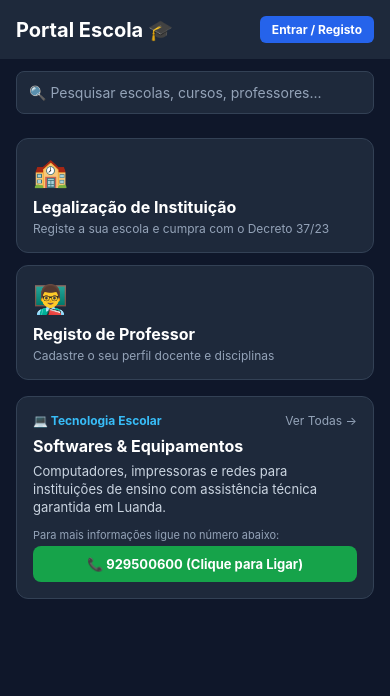
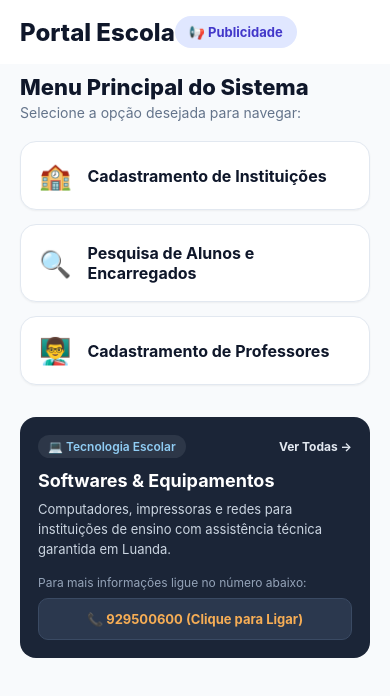
Before and after one commit to lucasbandej-boop/portal-escola-app-, a React Native app: screen / in a window 390 px wide. Shown: the top 696 px of the page. Built offline with nearby package versions, Linux system fonts and the light colour scheme.

Commit message:
Ajusta o design do menu idetico a imagem

```diff
--- a/App.js
+++ b/App.js
@@ -139,7 +139,9 @@ function CarrosselPublicidades({ publicidadeLigar, onVerTodas }) {
   return (
     <View style={styles.cardPublicidade}>
       <View style={styles.pubBadgeRow}>
+        <View style={styles.badgeCategoriaBox}>
           <Text style={styles.badgeCategoria}>💻 Tecnologia Escolar</Text>
+        </View>
         <TouchableOpacity onPress={onVerTodas}>
           <Text style={styles.contadorPub}>Ver Todas →</Text>
         </TouchableOpacity>
@@ -717,7 +719,6 @@ export default function App() {
   const [usuarioLogado, setUsuarioLogado] = useState(null);
   const [dadosPerfil, setDadosPerfil] = useState(null);
   const [tipoPerfil, setTipoPerfil] = useState('');
-  const [termoPesquisa, setTermoPesquisa] = useState('');
 
   const ligarParaPublicidade = () => {
     Linking.openURL('tel:929500600');
@@ -740,85 +741,69 @@ export default function App() {
 
   return (
     <SafeAreaView style={styles.container}>
-      <StatusBar barStyle="light-content" backgroundColor="#1e293b" />
+      <StatusBar barStyle="dark-content" backgroundColor="#ffffff" />
 
       {telaAtual === 'home' && (
         <ScrollView contentContainerStyle={{ paddingBottom: 30 }}>
-          <View style={styles.headerHome}>
-            <Text style={styles.logoTitle}>Portal Escola 🎓</Text>
+          {/* CABEÇALHO IDÊNTICO À IMAGEM */}
+          <View style={styles.headerHomeLight}>
+            <Text style={styles.logoTitleLight}>Portal Escola</Text>
 
-            {usuarioLogado ? (
-              <TouchableOpacity
-                style={styles.btnUserStatus}
-                onPress={() => setTelaAtual('perfil')}
-              >
-                <Text style={styles.txtUserStatus}>
-                  👤 {usuarioLogado.email ? usuarioLogado.email.split('@')[0] : 'Minha Conta'}
-                </Text>
+            <TouchableOpacity style={styles.btnBadgePublicidade} onPress={() => setTelaAtual('todas_pubs')}>
+              <Text style={styles.txtBadgePublicidade}>📢 Publicidade</Text>
             </TouchableOpacity>
-            ) : (
-              <TouchableOpacity
-                style={styles.btnLoginHeader}
-                onPress={() => setModalLoginVisivel(true)}
-              >
-                <Text style={styles.txtLoginHeader}>Entrar / Registo</Text>
-              </TouchableOpacity>
-            )}
           </View>
 
-          {/* O MENU E A PESQUISA FICAM EM CIMA */}
-          <View style={styles.menuGrid}>
-            <View style={styles.searchBarContainer}>
-              <TextInput
-                style={styles.inputSearch}
-                placeholder="🔍 Pesquisar escolas, cursos, professores..."
-                placeholderTextColor="#94a3b8"
-                value={termoPesquisa}
-                onChangeText={setTermoPesquisa}
-              />
-            </View>
+          <View style={styles.containerConteudo}>
+            <Text style={styles.tituloSecao}>Menu Principal do Sistema</Text>
+            <Text style={styles.subtituloSecao}>Selecione a opção desejada para navegar:</Text>
 
-            {usuarioLogado?.email === EMAIL_ADMIN && (
+            {/* CARTÕES DO MENU COM ESTILO DA IMAGEM */}
+            <View style={styles.menuGridLight}>
               <TouchableOpacity
-                style={[styles.menuCard, { borderColor: '#eab308', borderWidth: 2 }]}
-                onPress={() => setTelaAtual('admin')}
-              >
-                <Text style={styles.menuEmoji}>⚙️</Text>
-                <Text style={styles.menuTitle}>Painel de Administração Admin</Text>
-                <Text style={styles.menuSub}>Gerenciar e aprovar cadastramentos pendentes</Text>
-              </TouchableOpacity>
-            )}
-
-            <TouchableOpacity
-              style={styles.menuCard}
+                style={styles.menuCardLight}
                 onPress={() => {
                   if (!usuarioLogado) setModalLoginVisivel(true);
                   else setTelaAtual('cad_escola');
                 }}
               >
-              <Text style={styles.menuEmoji}>🏫</Text>
-              <Text style={styles.menuTitle}>Legalização de Instituição</Text>
-              <Text style={styles.menuSub}>Registe a sua escola e cumpra com o Decreto 37/23</Text>
+                <Text style={styles.menuEmojiLight}>🏫</Text>
+                <Text style={styles.menuTitleLight}>Cadastramento de Instituições</Text>
+              </TouchableOpacity>
+
+              <TouchableOpacity style={styles.menuCardLight}>
+                <Text style={styles.menuEmojiLight}>🔍</Text>
+                <Text style={styles.menuTitleLight}>Pesquisa de Alunos e Encarregados</Text>
               </TouchableOpacity>
 
               <TouchableOpacity
-              style={styles.menuCard}
+                style={styles.menuCardLight}
                 onPress={() => {
                   if (!usuarioLogado) setModalLoginVisivel(true);
                   else setTelaAtual('cad_prof');
                 }}
               >
-              <Text style={styles.menuEmoji}>👨‍🏫</Text>
-              <Text style={styles.menuTitle}>Registo de Professor</Text>
-              <Text style={styles.menuSub}>Cadastre o seu perfil docente e disciplinas</Text>
+                <Text style={styles.menuEmojiLight}>👨‍🏫</Text>
+                <Text style={styles.menuTitleLight}>Cadastramento de Professores</Text>
               </TouchableOpacity>
+
+              {usuarioLogado?.email === EMAIL_ADMIN && (
+                <TouchableOpacity
+                  style={[styles.menuCardLight, { borderColor: '#eab308', borderWidth: 2 }]}
+                  onPress={() => setTelaAtual('admin')}
+                >
+                  <Text style={styles.menuEmojiLight}>⚙️</Text>
+                  <Text style={styles.menuTitleLight}>Painel de Gestão Admin</Text>
+                </TouchableOpacity>
+              )}
             </View>
 
-          {/* O PAINEL DE PUBLICIDADE FICA EMBAIXO */}
+            {/* QUADRO DE PUBLICIDADE NO FUNDO */}
             <CarrosselPublicidades
               publicidadeLigar={ligarParaPublicidade}
               onVerTodas={() => setTelaAtual('todas_pubs')}
             />
+          </View>
         </ScrollView>
       )}
 
@@ -869,29 +854,58 @@ export default function App() {
 }
 
 const styles = StyleSheet.create({
-  container: { flex: 1, backgroundColor: '#0f172a' },
-  headerHome: { flexDirection: 'row', justifyContent: 'space-between', alignItems: 'center', padding: 16, backgroundColor: '#1e293b' },
-  logoTitle: { color: '#ffffff', fontSize: 20, fontWeight: 'bold' },
-  btnLoginHeader: { backgroundColor: '#2563eb', paddingHorizontal: 12, paddingVertical: 6, borderRadius: 6 },
-  txtLoginHeader: { color: '#ffffff', fontWeight: 'bold', fontSize: 12 },
-  btnUserStatus: { backgroundColor: '#334155', paddingHorizontal: 10, paddingVertical: 6, borderRadius: 6 },
-  txtUserStatus: { color: '#38bdf8', fontSize: 12, fontWeight: '600' },
-  searchBarContainer: { marginBottom: 12 },
-  inputSearch: { backgroundColor: '#1e293b', color: '#ffffff', padding: 12, borderRadius: 8, borderWidth: 1, borderColor: '#334155', fontSize: 14 },
-  cardPublicidade: { backgroundColor: '#1e293b', margin: 16, padding: 16, borderRadius: 12, borderWidth: 1, borderColor: '#334155', marginTop: 16 },
-  pubBadgeRow: { flexDirection: 'row', justifyContent: 'space-between', marginBottom: 8 },
-  badgeCategoria: { color: '#38bdf8', fontSize: 12, fontWeight: 'bold' },
-  contadorPub: { color: '#94a3b8', fontSize: 12 },
-  tituloPublicidade: { color: '#ffffff', fontSize: 16, fontWeight: 'bold', marginBottom: 6 },
-  corpoPublicidade: { color: '#cbd5e1', fontSize: 13, lineHeight: 18, marginBottom: 12 },
-  subCallPub: { color: '#94a3b8', fontSize: 11, marginBottom: 4 },
-  btnLigarPub: { backgroundColor: '#16a34a', padding: 10, borderRadius: 8, alignItems: 'center' },
-  telefonePublicidade: { color: '#ffffff', fontWeight: 'bold', fontSize: 13 },
-  menuGrid: { paddingHorizontal: 16, gap: 12, marginTop: 12 },
-  menuCard: { backgroundColor: '#1e293b', padding: 16, borderRadius: 12, borderWidth: 1, borderColor: '#334155' },
-  menuEmoji: { fontSize: 28, marginBottom: 8 },
-  menuTitle: { color: '#ffffff', fontSize: 16, fontWeight: 'bold', marginBottom: 4 },
-  menuSub: { color: '#94a3b8', fontSize: 12 },
+  container: { flex: 1, backgroundColor: '#f8fafc' },
+  headerHomeLight: {
+    flexDirection: 'row',
+    justify: 'space-between',
+    alignItems: 'center',
+    paddingHorizontal: 20,
+    paddingVertical: 16,
+    backgroundColor: '#ffffff'
+  },
+  logoTitleLight: { color: '#0f172a', fontSize: 24, fontWeight: '800' },
+  btnBadgePublicidade: {
+    backgroundColor: '#e0e7ff',
+    paddingHorizontal: 14,
+    paddingVertical: 8,
+    borderRadius: 20
+  },
+  txtBadgePublicidade: { color: '#4338ca', fontWeight: 'bold', fontSize: 13 },
+  containerConteudo: { paddingHorizontal: 20, paddingTop: 10 },
+  tituloSecao: { color: '#0f172a', fontSize: 22, fontWeight: '800', marginBottom: 4 },
+  subtituloSecao: { color: '#64748b', fontSize: 14, marginBottom: 20 },
+  menuGridLight: { gap: 14, marginBottom: 24 },
+  menuCardLight: {
+    backgroundColor: '#ffffff',
+    flexDirection: 'row',
+    alignItems: 'center',
+    padding: 18,
+    borderRadius: 16,
+    borderWidth: 1,
+    borderColor: '#e2e8f0',
+    shadowColor: '#000',
+    shadowOffset: { width: 0, height: 1 },
+    shadowOpacity: 0.05,
+    shadowRadius: 2,
+    elevation: 2
+  },
+  menuEmojiLight: { fontSize: 26, marginRight: 16 },
+  menuTitleLight: { color: '#0f172a', fontSize: 16, fontWeight: 'bold', flex: 1 },
+  cardPublicidade: {
+    backgroundColor: '#1b2537',
+    padding: 18,
+    borderRadius: 16,
+    marginTop: 8
+  },
+  pubBadgeRow: { flexDirection: 'row', justifyContent: 'space-between', alignItems: 'center', marginBottom: 12 },
+  badgeCategoriaBox: { backgroundColor: '#2d3748', paddingHorizontal: 10, paddingVertical: 4, borderRadius: 12 },
+  badgeCategoria: { color: '#90cdf4', fontSize: 12, fontWeight: '600' },
+  contadorPub: { color: '#e2e8f0', fontSize: 12, fontWeight: 'bold' },
+  tituloPublicidade: { color: '#ffffff', fontSize: 18, fontWeight: 'bold', marginBottom: 8 },
+  corpoPublicidade: { color: '#cbd5e1', fontSize: 13, lineHeight: 20, marginBottom: 16 },
+  subCallPub: { color: '#94a3b8', fontSize: 12, marginBottom: 8 },
+  btnLigarPub: { backgroundColor: '#2b384e', padding: 12, borderRadius: 10, alignItems: 'center', borderWidth: 1, borderColor: '#3a4a63' },
+  telefonePublicidade: { color: '#f6ad55', fontWeight: 'bold', fontSize: 13 },
   formContainer: { flex: 1, backgroundColor: '#0f172a', padding: 16 },
   formHeader: { flexDirection: 'row', alignItems: 'center', gap: 12, marginBottom: 20 },
   btnVoltarHeader: { backgroundColor: '#334155', padding: 8, borderRadius: 6 },
```
Lines whose indentation alone changed are shown as unchanged.
